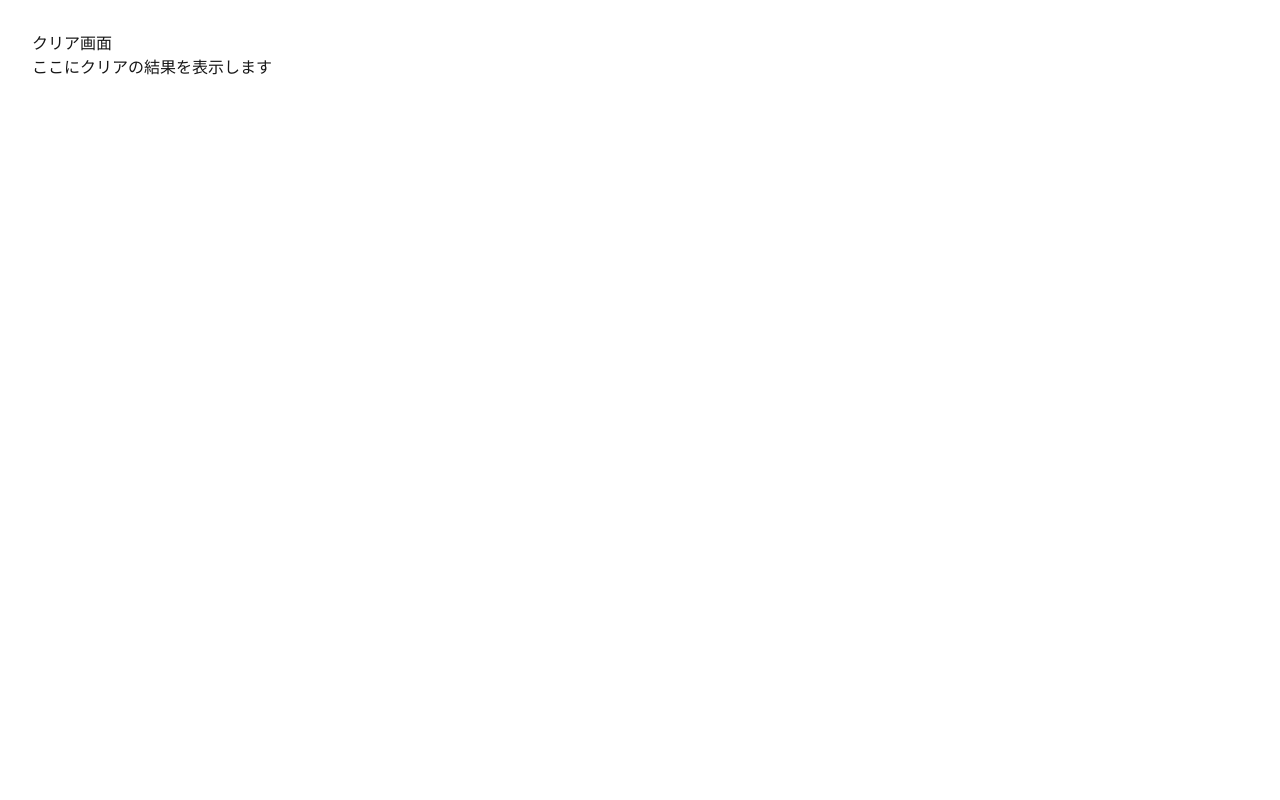
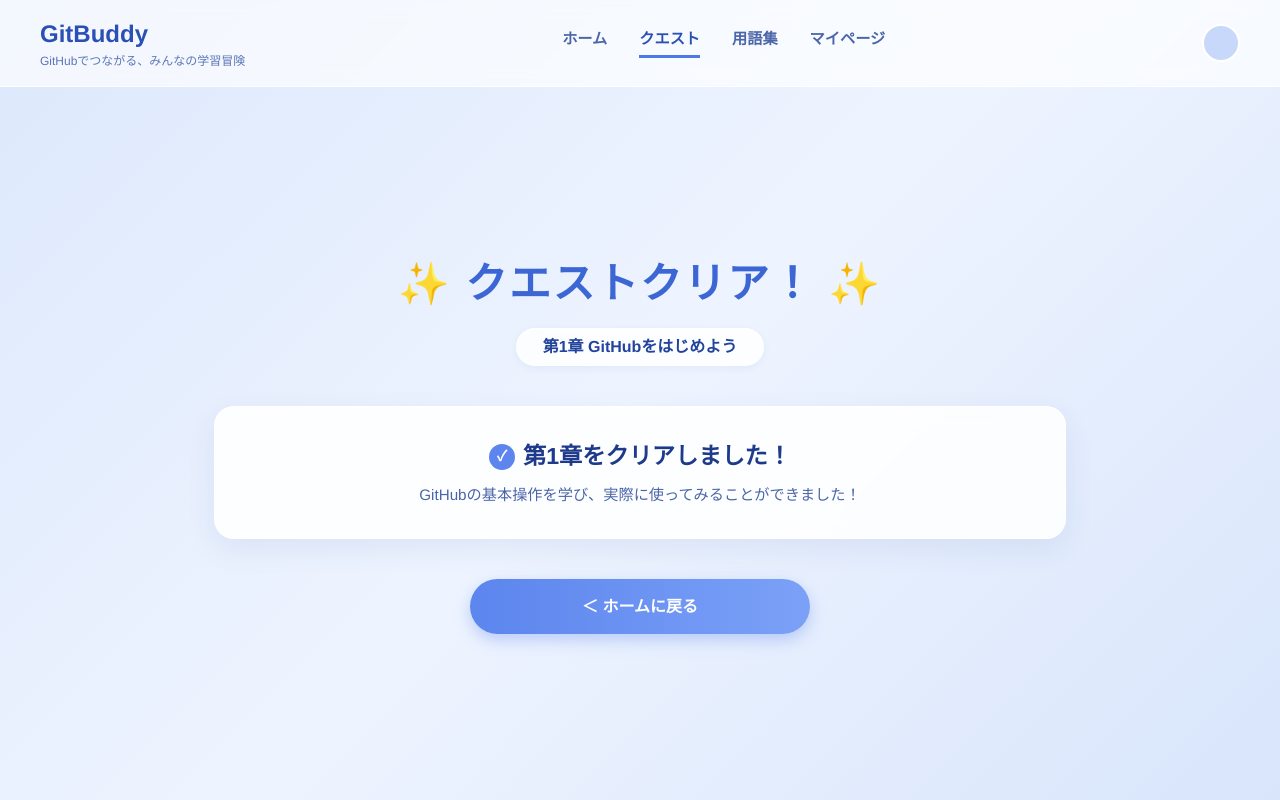
Before and after one commit to teiki-atsu-low-pressure/team-production, a Next.js app: page /quest/1/clear in a window 1280 px wide. Built offline with nearby package versions, Linux system fonts and the light colour scheme.

Commit message:
feat: クリア画面の実装 (#22)

```diff
--- a/app/quest/[id]/clear/page.tsx
+++ b/app/quest/[id]/clear/page.tsx
@@ -1,8 +1,195 @@
+"use client";
+
+import Link from "next/link";
+
 export default function ClearPage() {
   return (
-    <main style={{ padding: "2rem" }}>
-      <h1>クリア画面</h1>
-      <p>ここにクリアの結果を表示します</p>
-    </main>
+    <div
+      style={{
+        minHeight: "100vh",
+        // ▼ 背景画像が共有されたら backgroundImage: "url('/images/画像名.png')" に差し替え可能
+        background: "linear-gradient(135deg, #dce8fc 0%, #eef4ff 50%, #d8e5fb 100%)",
+        color: "#1e3a8a",
+        fontFamily: "'Helvetica Neue', Arial, 'Hiragino Kaku Gothic ProN', sans-serif",
+        display: "flex",
+        flexDirection: "column",
+      }}
+    >
+      {/* 上部ヘッダー */}
+      <header
+        style={{
+          display: "flex",
+          alignItems: "center",
+          justifyContent: "space-between",
+          padding: "1rem 2.5rem",
+          backgroundColor: "rgba(255, 255, 255, 0.65)",
+          backdropFilter: "blur(8px)",
+          borderBottom: "1px solid rgba(255, 255, 255, 0.8)",
+        }}
+      >
+        <div>
+          <div style={{ fontSize: "1.5rem", fontWeight: "bold", color: "#2b50b5" }}>
+            GitBuddy
+          </div>
+          <div style={{ fontSize: "0.75rem", color: "#5b76b8" }}>
+            GitHubでつながる、みんなの学習冒険
+          </div>
+        </div>
+
+        <nav style={{ display: "flex", gap: "2rem", fontSize: "0.95rem", fontWeight: "bold" }}>
+          <Link href="/" style={{ color: "#4a65a8", textDecoration: "none" }}>
+            ホーム
+          </Link>
+          <Link
+            href="/quest/1"
+            style={{
+              color: "#2b50b5",
+              textDecoration: "none",
+              borderBottom: "3px solid #4e78e8",
+              paddingBottom: "0.25rem",
+            }}
+          >
+            クエスト
+          </Link>
+          <Link href="/study" style={{ color: "#4a65a8", textDecoration: "none" }}>
+            用語集
+          </Link>
+          <Link href="/login" style={{ color: "#4a65a8", textDecoration: "none" }}>
+            マイページ
+          </Link>
+        </nav>
+
+        <div
+          style={{
+            width: "38px",
+            height: "38px",
+            borderRadius: "50%",
+            backgroundColor: "#c7d8fa",
+            border: "2px solid #fff",
+          }}
+        />
+      </header>
+
+      {/* メインエリア */}
+      <main
+        style={{
+          flex: 1,
+          maxWidth: "900px",
+          width: "100%",
+          margin: "0 auto",
+          padding: "3rem 1.5rem",
+          display: "flex",
+          flexDirection: "column",
+          alignItems: "center",
+          justifyContent: "center",
+          textAlign: "center",
+        }}
+      >
+        {/* クエストクリア！タイトル */}
+        <h1
+          style={{
+            fontSize: "2.6rem",
+            fontWeight: "bold",
+            color: "#3b66d4",
+            margin: "0 0 0.75rem",
+            letterSpacing: "0.05em",
+          }}
+        >
+          ✨ クエストクリア！ ✨
+        </h1>
+
+        {/* 第1章バッジ */}
+        <div
+          style={{
+            display: "inline-block",
+            padding: "0.4rem 1.6rem",
+            borderRadius: "9999px",
+            backgroundColor: "rgba(255, 255, 255, 0.85)",
+            border: "1px solid rgba(255, 255, 255, 0.95)",
+            color: "#23439c",
+            fontWeight: "bold",
+            fontSize: "1rem",
+            marginBottom: "2.5rem",
+            boxShadow: "0 2px 8px rgba(30, 58, 138, 0.06)",
+          }}
+        >
+          第1章 GitHubをはじめよう
+        </div>
+
+        {/* 中央のクリアメッセージカード */}
+        <section
+          style={{
+            width: "100%",
+            backgroundColor: "rgba(255, 255, 255, 0.88)",
+            backdropFilter: "blur(10px)",
+            borderRadius: "20px",
+            padding: "2rem 2.5rem",
+            border: "1px solid rgba(255, 255, 255, 0.95)",
+            boxShadow: "0 10px 30px rgba(30, 58, 138, 0.08)",
+            marginBottom: "2.5rem",
+          }}
+        >
+          <h2
+            style={{
+              fontSize: "1.45rem",
+              fontWeight: "bold",
+              color: "#1e3a8a",
+              margin: "0 0 0.6rem",
+              display: "flex",
+              alignItems: "center",
+              justifyContent: "center",
+              gap: "0.5rem",
+            }}
+          >
+            <span
+              style={{
+                display: "inline-flex",
+                alignItems: "center",
+                justifyContent: "center",
+                width: "26px",
+                height: "26px",
+                borderRadius: "50%",
+                backgroundColor: "#5c85ee",
+                color: "#fff",
+                fontSize: "0.9rem",
+              }}
+            >
+              ✓
+            </span>
+            第1章をクリアしました！
+          </h2>
+          <p style={{ fontSize: "0.95rem", color: "#4a65a8", margin: 0 }}>
+            GitHubの基本操作を学び、実際に使ってみることができました！
+          </p>
+        </section>
+
+        {/* 下部ボタン（ホームに戻る） */}
+        <div
+          style={{
+            display: "flex",
+            width: "100%",
+            maxWidth: "340px",
+            justifyContent: "center",
+          }}
+        >
+          <Link
+            href="/"
+            style={{
+              width: "100%",
+              padding: "0.95rem 1.5rem",
+              borderRadius: "9999px",
+              background: "linear-gradient(90deg, #5c85ee 0%, #7ba1f7 100%)",
+              color: "#ffffff",
+              fontWeight: "bold",
+              fontSize: "1rem",
+              textDecoration: "none",
+              boxShadow: "0 6px 16px rgba(92, 133, 238, 0.35)",
+            }}
+          >
+            ＜ ホームに戻る
+          </Link>
+        </div>
+      </main>
+    </div>
   );
 }
```
